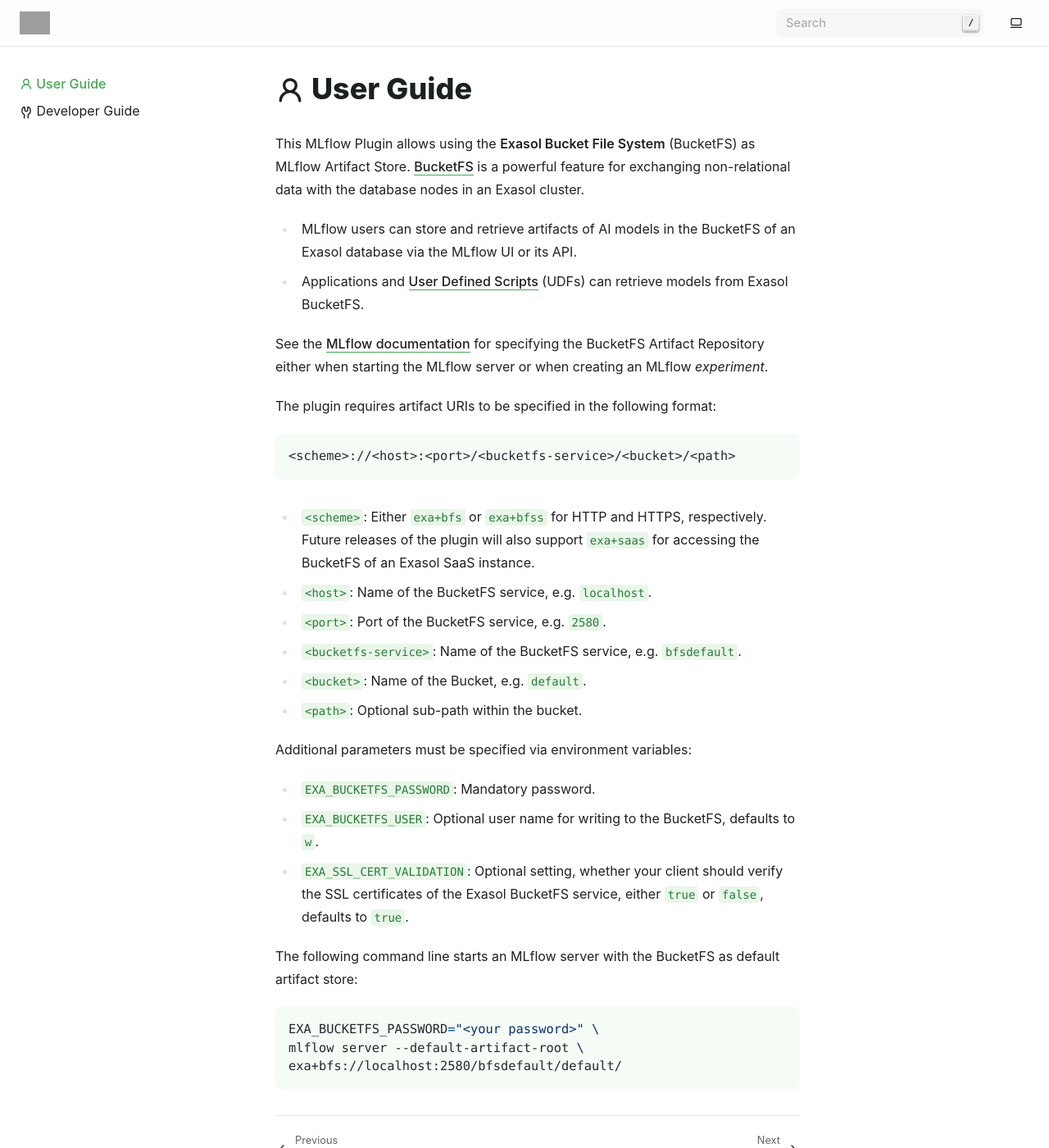
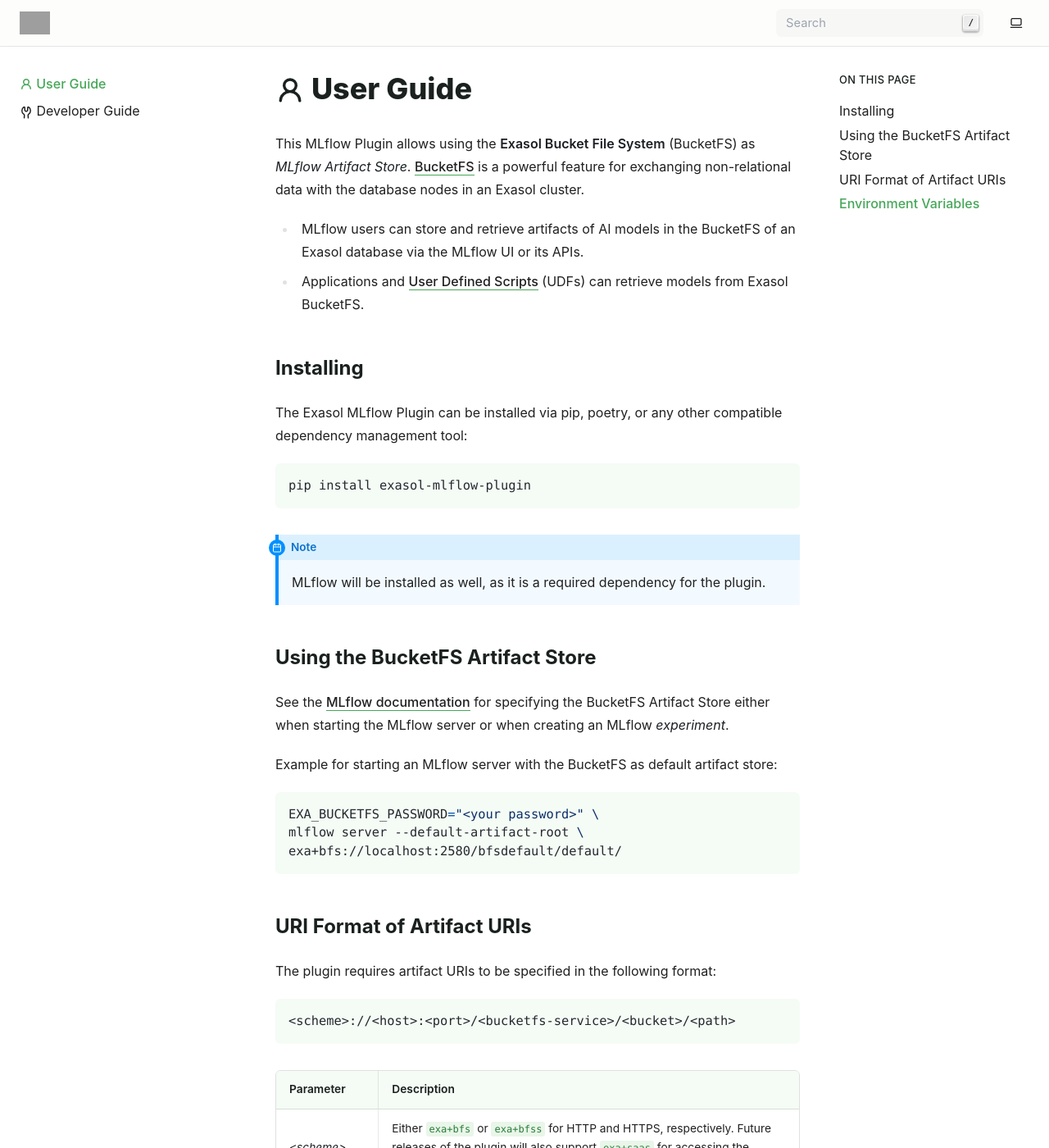
Before and after one commit to exasol/mlflow-plugin, a Sphinx documentation site: the page built from doc/user_guide.rst, in a window 1280 px wide and 1400 px high. Shown: the whole window at 82% size. Built offline with Sphinx 7.4.7, drawn with Linux system fonts in a browser that asks for light colours; pages that are not in the unit, such as notebooks, are missing from menus; some of the changed text lies outside the part shown; grey boxes are pictures that could not be loaded.

Commit message:
Updated user guide

```diff
--- a/doc/user_guide.rst
+++ b/doc/user_guide.rst
@@ -4,22 +4,52 @@
 ============================
 
 This MLflow Plugin allows using the **Exasol Bucket File System** (BucketFS)
-as MLflow Artifact Store. `BucketFS
+as *MLflow Artifact Store*. `BucketFS
 <https://docs.exasol.com/db/latest/database_concepts/bucketfs/bucketfs.htm>`_
 is a powerful feature for exchanging non-relational data with the database
 nodes in an Exasol cluster.
 
 * MLflow users can store and retrieve artifacts of AI models in the BucketFS
-  of an Exasol database via the MLflow UI or its API.
+  of an Exasol database via the MLflow UI or its APIs.
 
 * Applications and `User Defined Scripts
   <https://docs.exasol.com/db/latest/database_concepts/udf_scripts.htm>`_
   (UDFs) can retrieve models from Exasol BucketFS.
 
+
+Installing
+----------
+
+The Exasol MLflow Plugin can be installed via pip, poetry, or any other
+compatible dependency management tool:
+
+.. code-block:: bash
+
+   pip install exasol-mlflow-plugin
+
+.. note::
+
+    MLflow will be installed as well, as it is a required dependency for the plugin.
+
+Using the BucketFS Artifact Store
+---------------------------------
+
 See the `MLflow documentation
 <https://mlflow.org/docs/latest/self-hosting/architecture/artifact-store/#setting-a-default-artifact-location-for-logging>`_
-for specifying the BucketFS Artifact Repository either when starting the
-MLflow server or when creating an MLflow *experiment*.
+for specifying the BucketFS Artifact Store either when starting the MLflow
+server or when creating an MLflow *experiment*.
+
+Example for starting an MLflow server with the BucketFS as default artifact
+store:
+
+.. code-block:: shell
+
+    EXA_BUCKETFS_PASSWORD="<your password>" \
+    mlflow server --default-artifact-root \
+    exa+bfs://localhost:2580/bfsdefault/default/
+
+URI Format of Artifact URIs
+---------------------------
 
 The plugin requires artifact URIs to be specified in the following format:
 
@@ -27,14 +57,28 @@
 
     <scheme>://<host>:<port>/<bucketfs-service>/<bucket>/<path>
 
-* ``<scheme>``: Either ``exa+bfs`` or ``exa+bfss`` for HTTP and HTTPS,
-  respectively.  Future releases of the plugin will also support ``exa+saas``
-  for accessing the BucketFS of an Exasol SaaS instance.
-* ``<host>``: Name of the BucketFS service, e.g. ``localhost``.
-* ``<port>``: Port of the BucketFS service, e.g. ``2580``.
-* ``<bucketfs-service>``: Name of the BucketFS service, e.g. ``bfsdefault``.
-* ``<bucket>``: Name of the Bucket, e.g. ``default``.
-* ``<path>``: Optional sub-path within the bucket.
+.. list-table::
+   :header-rows: 1
+
+   * - Parameter
+     - Description
+   * - *<scheme>*
+     - Either ``exa+bfs`` or ``exa+bfss`` for HTTP and HTTPS,
+       respectively.  Future releases of the plugin will also support ``exa+saas``
+       for accessing the BucketFS of an Exasol SaaS instance.
+   * - *<host>*
+     - Name of the BucketFS service, e.g. ``localhost``.
+   * - *<port>*
+     - Port of the BucketFS service, e.g. ``2580``.
+   * - *<bucketfs-service>*
+     - Name of the BucketFS service, e.g. ``bfsdefault``.
+   * - *<bucket>*
+     - Name of the Bucket, e.g. ``default``.
+   * - *<path>*
+     - Optional sub-path within the bucket.
+
+Environment Variables
+---------------------
 
 Additional parameters must be specified via environment variables:
 
@@ -43,12 +87,3 @@
 * ``EXA_SSL_CERT_VALIDATION``: Optional setting, whether your client should
   verify the SSL certificates of the Exasol BucketFS service, either ``true``
   or ``false``, defaults to ``true``.
-
-The following command line starts an MLflow server with the BucketFS as
-default artifact store:
-
-.. code-block:: shell
-
-    EXA_BUCKETFS_PASSWORD="<your password>" \
-    mlflow server --default-artifact-root \
-    exa+bfs://localhost:2580/bfsdefault/default/
```
